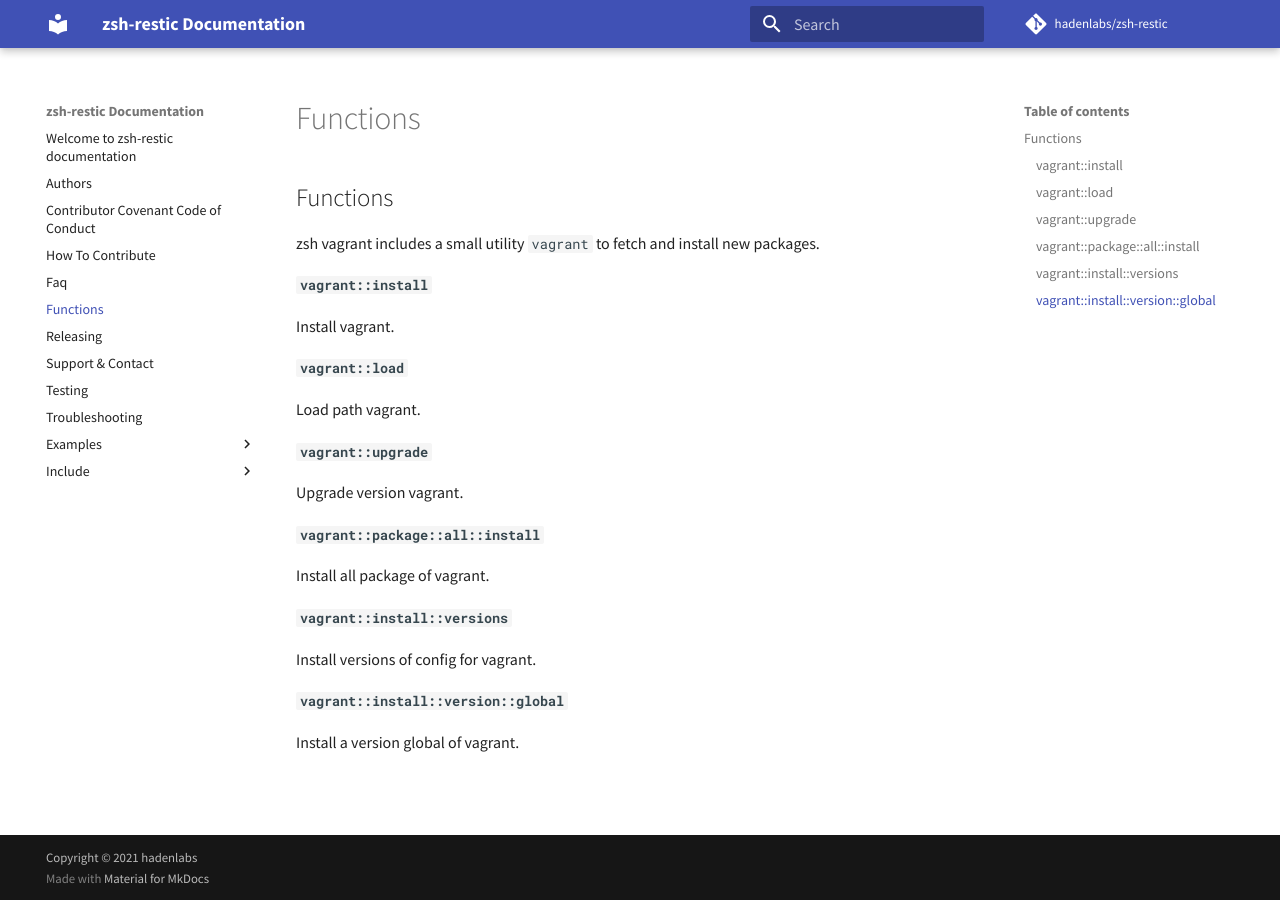
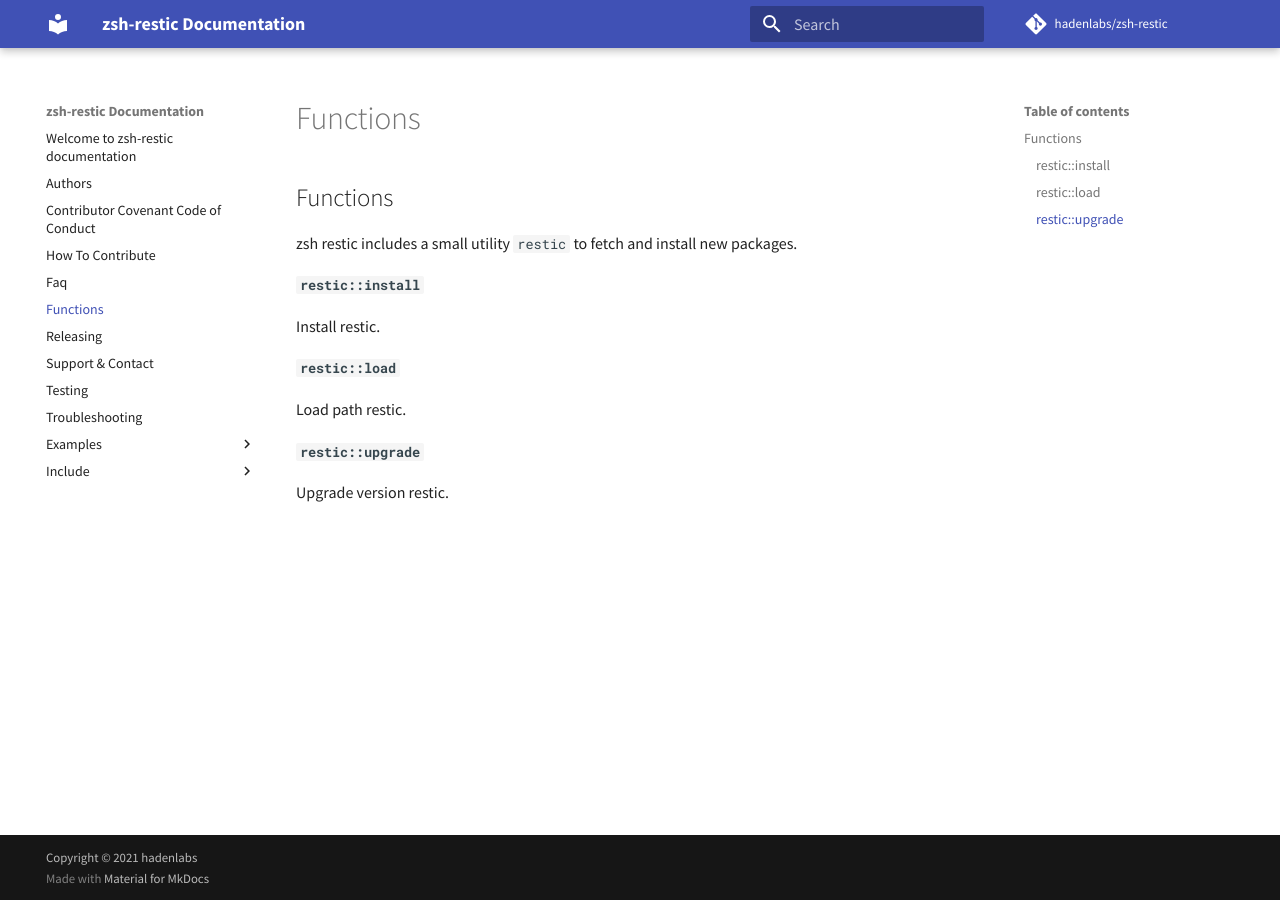
Before and after one commit to hadenlabs/zsh-restic, an MkDocs documentation site: the page built from docs/functions.md, in a window 1280 px wide. Built offline with MkDocs 1.6.1 and Material for MkDocs 9.7.7, drawn with Linux system fonts in a browser that asks for light colours; comment, search, counter and statistics services are not loaded.

```diff
--- a/docs/functions.md
+++ b/docs/functions.md
@@ -1,27 +1,15 @@
 ## Functions
 
-zsh vagrant includes a small utility `vagrant` to fetch and install new packages.
+zsh restic includes a small utility `restic` to fetch and install new packages.
 
-#### `vagrant::install`
+#### `restic::install`
 
-Install vagrant.
+Install restic.
 
-#### `vagrant::load`
+#### `restic::load`
 
-Load path vagrant.
+Load path restic.
 
-#### `vagrant::upgrade`
+#### `restic::upgrade`
 
-Upgrade version vagrant.
-
-#### `vagrant::package::all::install`
-
-Install all package of vagrant.
-
-#### `vagrant::install::versions`
-
-Install versions of config for vagrant.
-
-#### `vagrant::install::version::global`
-
-Install a version global of vagrant.
+Upgrade version restic.
```
Also changed, not shown: provision/templates/README.tpl.md (added, +206 -0 lines), 2 other files.
